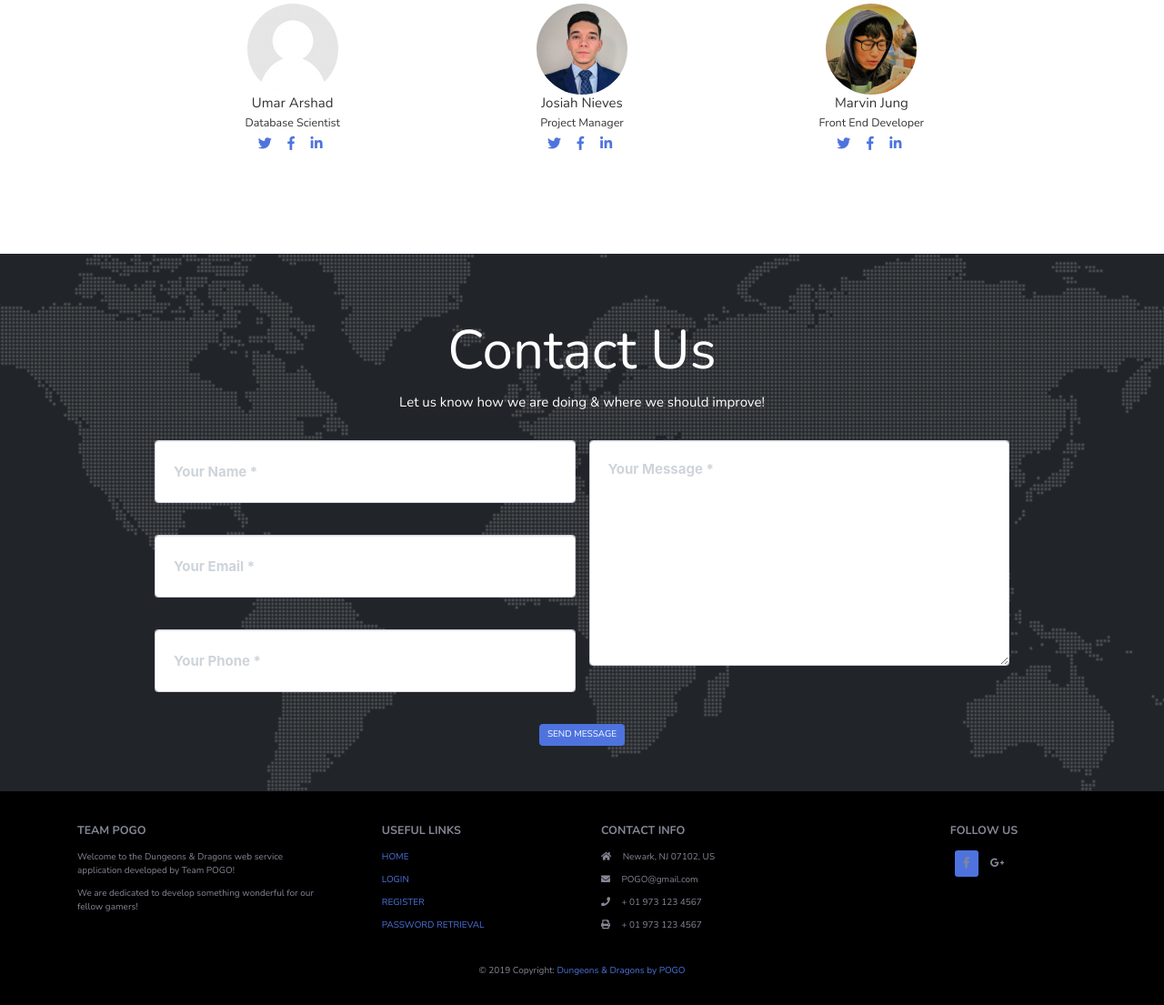
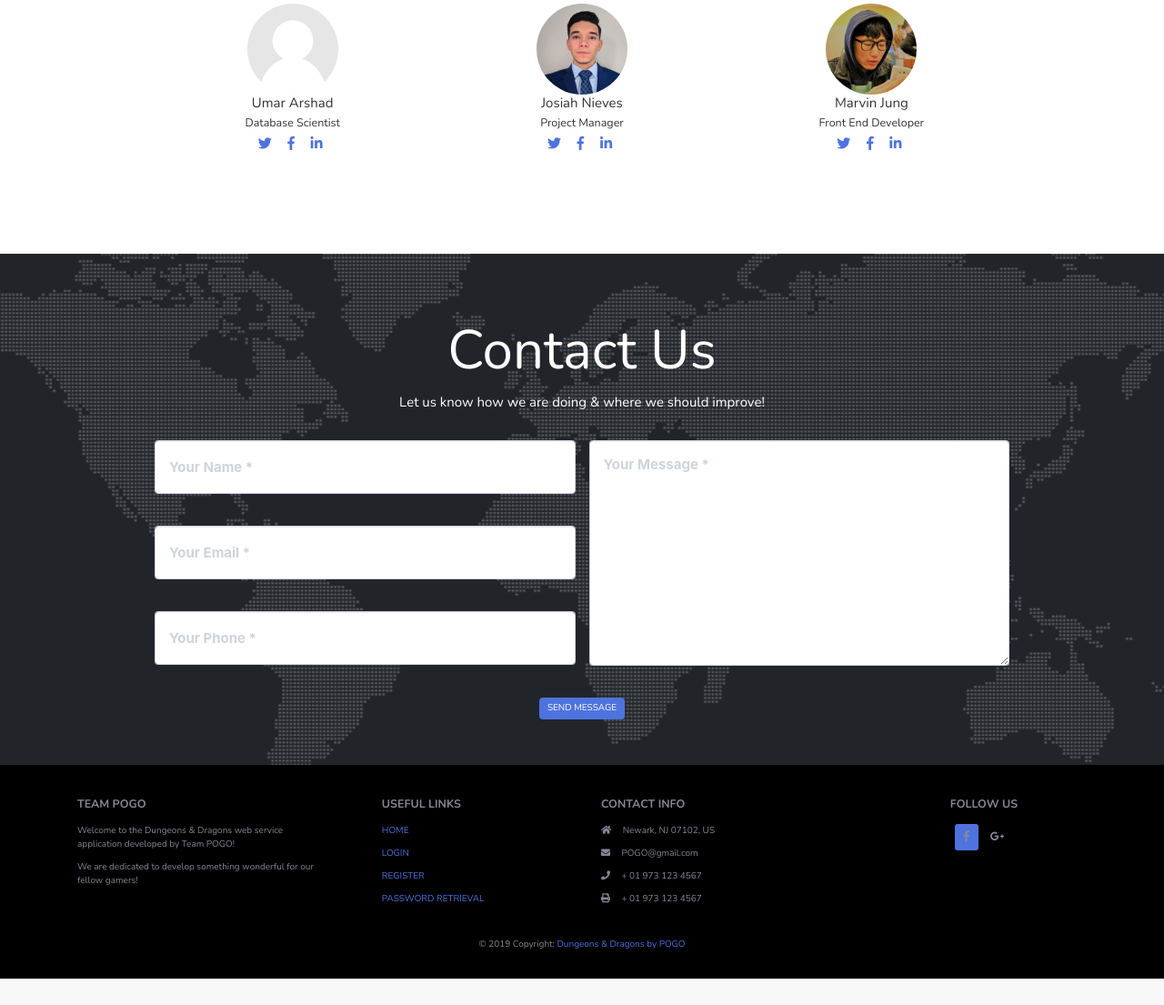
Before and after one commit to jtn7/it490_project, a PHP site: page /homepage.html in a window 1280 px wide. Shown: the part 1965-3070 px from the top of the page at 91% size. After the commit the page ends 3041 px from the top, so only its background shows below. Run offline with PHP 8.4, Linux system fonts and the light colour scheme.

Commit message:
editing margin

```diff
--- a/front/styleHomepage.css
+++ b/front/styleHomepage.css
@@ -172,12 +172,12 @@ section#contact {
   }
 
   section#contact .form-group {
-    margin-bottom: 10px;
+    margin-bottom: 5px;
   }
 
   section#contact .form-group input,
   section#contact .form-group textarea {
-    padding: 20px;
+    padding: 15px;
     font-size:1.8rem;
   }
 
```
